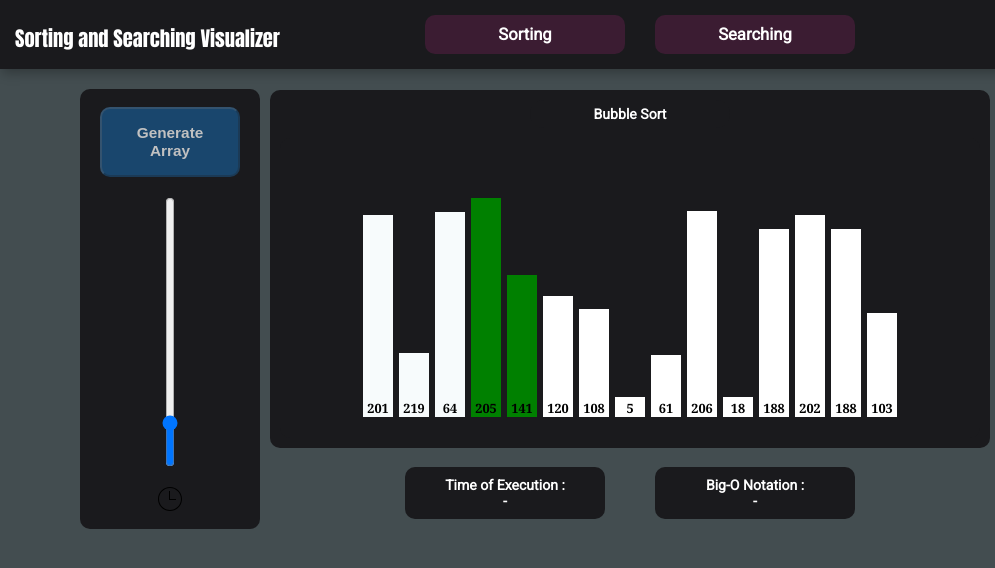
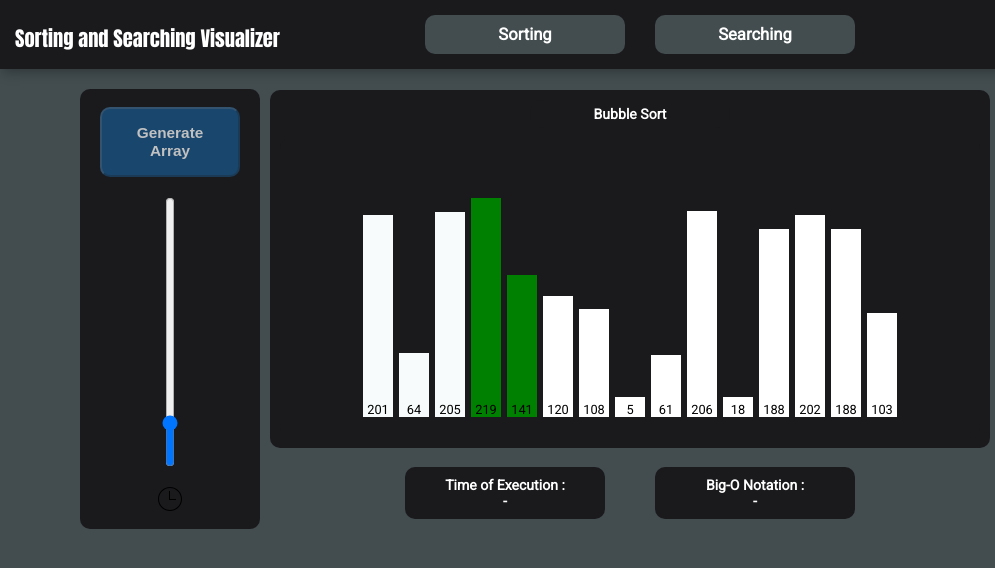
Before and after one commit to realaboveall/Sorting-N-Searching-Visualizer, a plain HTML site: page index.html in a window 1280 px wide. Both pictures are taken after a click on the button "Bubble Sort". Shown: the full height of the page, 0-995 px from the left. Drawn offline with Linux system fonts and the light colour scheme.

Commit message:
swap the numbers

```diff
--- a/sort/script_sort.js
+++ b/sort/script_sort.js
@@ -46,7 +46,7 @@ function createArray(n) {
     const bar = document.createElement("div");
     bar.style.height = `${array[i] * 2}px`;
     bar.classList.add("bar");
-    bar.innerHTML = `<p>${Math.floor(`${array[i] * 2}`)}</p>`
+    bar.innerText = `${Math.floor(` ${array[i] * 2} `)}`
     bars.appendChild(bar);
   }
 }
@@ -58,9 +58,13 @@ function clearBar() {
 }
 
 function swap(bar1, bar2) {
+  const a = bar1.innerText
+  const b = bar2.innerText
   let temp = bar1.style.height;
   bar1.style.height = bar2.style.height;
+  bar1.innerText = b;
   bar2.style.height = temp;
+  bar2.innerText = a;
 }
 
 
--- a/style.css
+++ b/style.css
@@ -75,11 +75,11 @@ body {
 
 a {
   text-align: center;
-  background-color: var(--tertiary-color);
+  background-color: var(--primary-color);
   font-size: 1.3em;
   font-weight: bold;
   width: 200px;
-  color: white;
+  color: var(--text-color);
   padding: 10px;
   text-decoration: none;
   border-radius: 10px;
```
